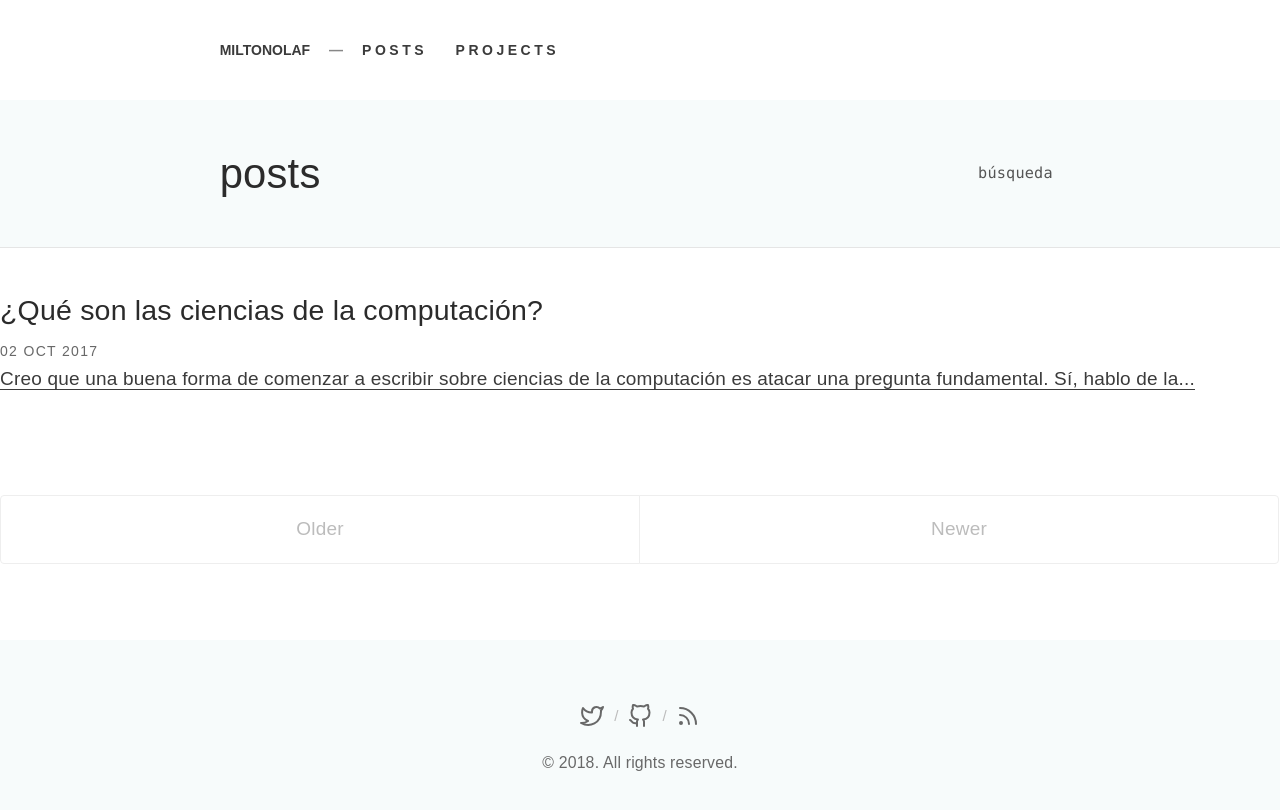
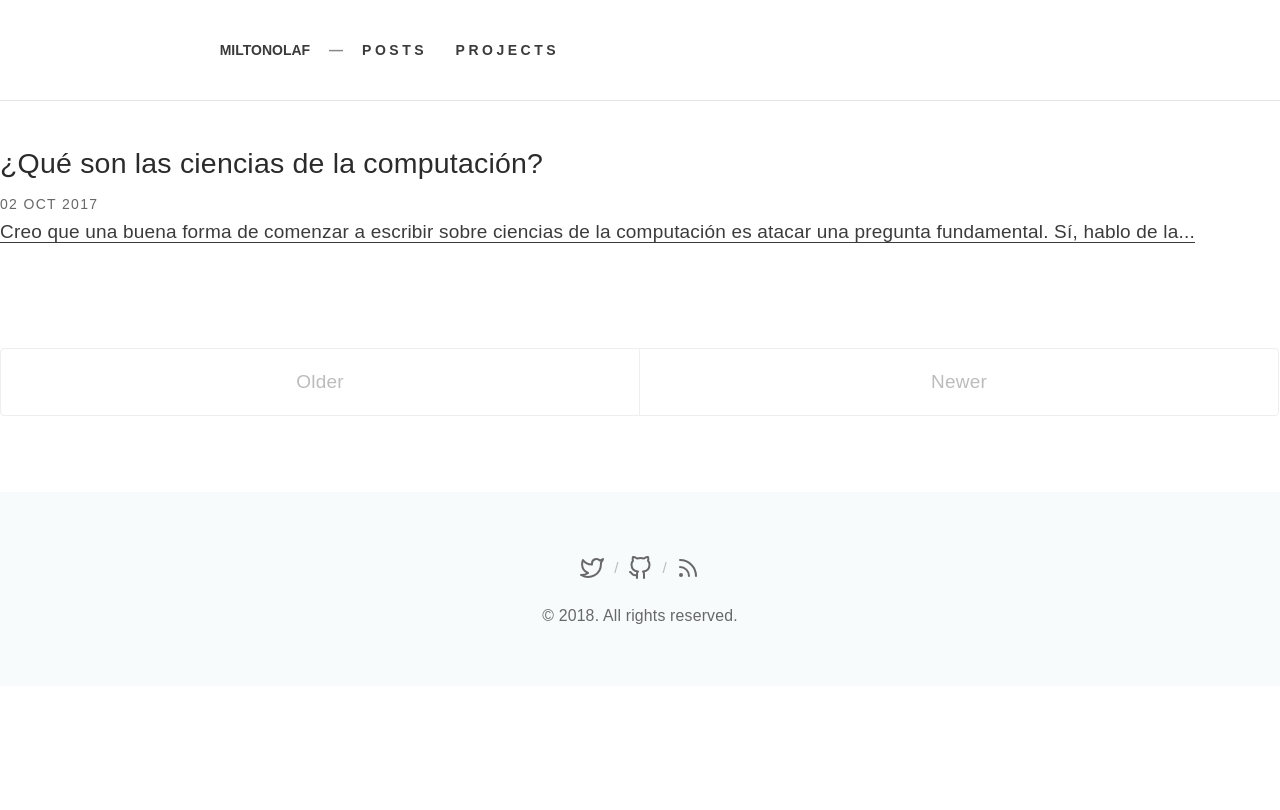
Before and after one commit to MiltonOlaf/miltonolaf.github.io, a Jekyll site: the page built from posts/index.html, in a window 1280 px wide. Shown: the top 810 px of the page. Built offline with Jekyll 4.4.1, drawn with Linux system fonts in a browser that asks for light colours; some web fonts are replaced; the list of posts is cut into pages by our own code.

Commit message:
del "sub header"

```diff
--- a/_includes/header.html
+++ b/_includes/header.html
@@ -10,17 +10,3 @@
 		</nav>
 	</div>
 </header>
-{% if page.title != "Home" and page.layout != "post" %}
-<div class="sub-header">
-	<div class="container">
-		<div class="inline-header">
-			<h1 class="title">{{ page.title | downcase }}</h1>
-			{% if page.submenu or page.layout == "archive" or page.layout == "tag" %}
-			<ul>
-				<li><a href="{{ site.baseurl }}/search">búsqueda</a></li>
-			</ul>
-			{% endif %}
-		</div>
-	</div>
-</div>
-{% endif %}
```
